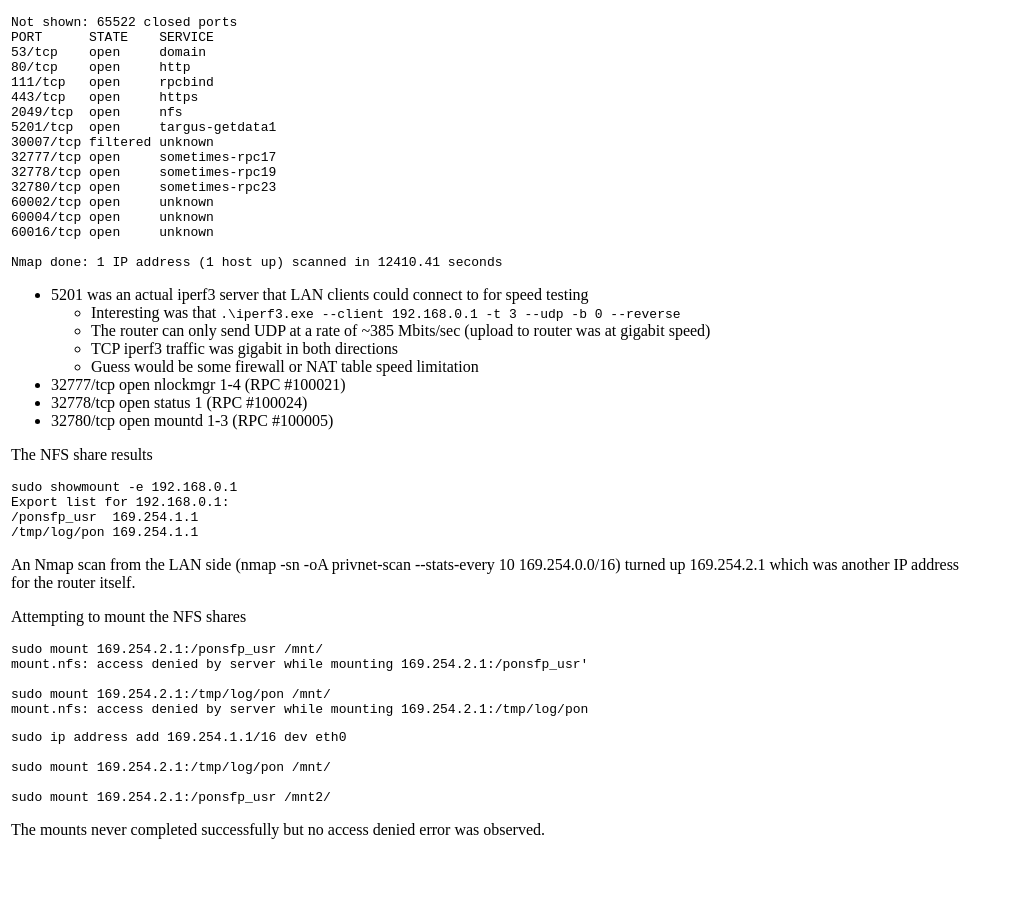
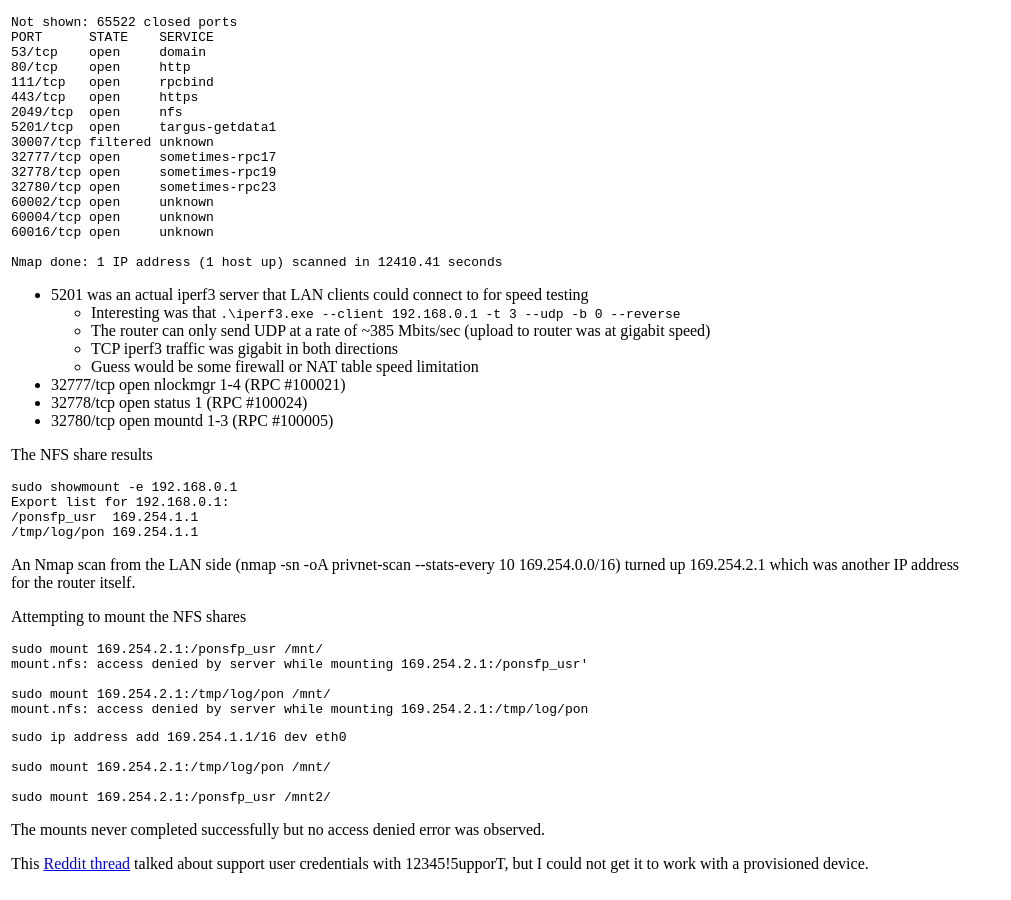
Before and after one commit to rbeede/rbeede.github.io, a Jekyll site: the page built from _posts/2024-09-13-Calix_GigaSpire_router_and_unexpected_TR-069_listening_port.html, in a window 1280 px wide and 900 px high, scrolled down 940 px. Shown: the whole window, without its empty margins (0-1011 px from the left). Built offline with Jekyll 4.4.1, drawn with Linux system fonts in a browser that asks for light colours; before the commit the page ends 1806 px from its top, so only the background shows below that.

Commit message:
Update 2024-09-13-Calix_GigaSpire_router_and_unexpected_TR-069_listening_port.html

```diff
--- a/_posts/2024-09-13-Calix_GigaSpire_router_and_unexpected_TR-069_listening_port.html
+++ b/_posts/2024-09-13-Calix_GigaSpire_router_and_unexpected_TR-069_listening_port.html
@@ -145,3 +145,7 @@ sudo mount 169.254.2.1:/ponsfp_usr /mnt2/
 </pre>
 
 <p>The mounts never completed successfully but no access denied error was observed.</p>
+
+<p>
+This <a href="https://www.reddit.com/r/Calix/comments/1904klc/gigaspire_gs4220e_factory_reset_and_setup/">Reddit thread</a> talked about support user credentials with 12345!5upporT, but I could not get it to work with a provisioned device.
+</p>
```
